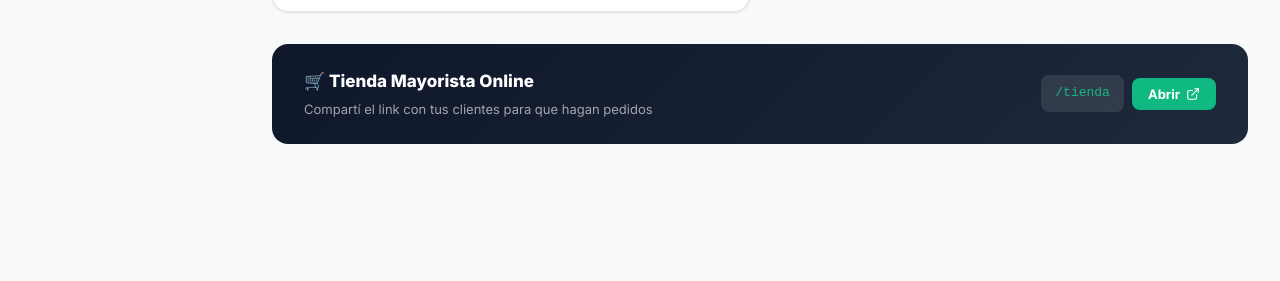
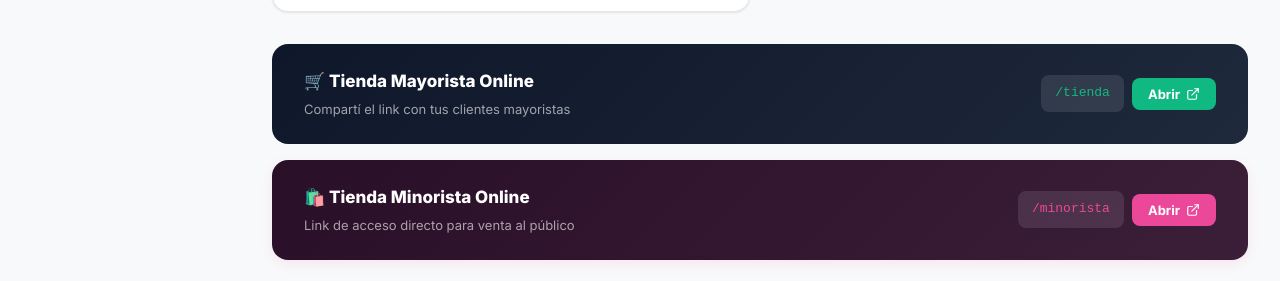
Before and after one commit to lucasmmg12/vyper, a Next.js app: page /admin/ecommerce in a window 1280 px wide. Shown: the part 1017-1298 px from the top of the page. Before the commit the page ends 1185 px from the top, so only its background shows below. Built offline with nearby package versions, Linux system fonts and the light colour scheme; no server answers; the database is empty.

Commit message:
feat(store): added minorista link banner to admin ecommerce dashboard

```diff
--- a/src/app/admin/ecommerce/page.tsx
+++ b/src/app/admin/ecommerce/page.tsx
@@ -308,9 +308,9 @@ export default function EcommerceAdminPage() {
         </div>
       </div>
 
-      {/* ═══════════ TIENDA LINK BANNER ═══════════ */}
+      {/* ═══════════ TIENDA LINK BANNERS ═══════════ */}
+      <div style={{ display: 'flex', flexDirection: 'column', gap: '1rem', marginTop: '2rem' }}>
         <div style={{
-        marginTop: '2rem',
           background: 'linear-gradient(135deg, #0f172a 0%, #1e293b 100%)',
           borderRadius: 16, padding: '1.5rem 2rem',
           display: 'flex', alignItems: 'center', justifyContent: 'space-between',
@@ -321,7 +321,7 @@ export default function EcommerceAdminPage() {
               🛒 Tienda Mayorista Online
             </div>
             <div style={{ color: 'rgba(255,255,255,0.6)', fontSize: '0.8125rem' }}>
-            Compartí el link con tus clientes para que hagan pedidos
+              Compartí el link con tus clientes mayoristas
             </div>
           </div>
           <div style={{ display: 'flex', gap: '0.5rem', alignItems: 'center' }}>
@@ -344,6 +344,43 @@ export default function EcommerceAdminPage() {
             </Link>
           </div>
         </div>
+
+        <div style={{
+          background: 'linear-gradient(135deg, #2a0f28 0%, #3b1e38 100%)',
+          borderRadius: 16, padding: '1.5rem 2rem',
+          display: 'flex', alignItems: 'center', justifyContent: 'space-between',
+          gap: '1rem', flexWrap: 'wrap',
+          boxShadow: '0 4px 12px rgba(236, 72, 153, 0.1)',
+        }}>
+          <div>
+            <div style={{ color: 'white', fontWeight: 800, fontSize: '1.0625rem', marginBottom: '0.25rem' }}>
+              🛍️ Tienda Minorista Online
+            </div>
+            <div style={{ color: 'rgba(255,255,255,0.6)', fontSize: '0.8125rem' }}>
+              Link de acceso directo para venta al público
+            </div>
+          </div>
+          <div style={{ display: 'flex', gap: '0.5rem', alignItems: 'center' }}>
+            <code style={{
+              background: 'rgba(255,255,255,0.1)', color: '#ec4899',
+              padding: '0.5rem 0.875rem', borderRadius: 8, fontSize: '0.8125rem',
+              fontFamily: 'var(--font-mono)',
+            }}>
+              /minorista
+            </code>
+            <Link href="/minorista" target="_blank">
+              <button style={{
+                background: '#ec4899', color: 'white', fontSize: '0.8125rem',
+                padding: '0.5rem 1rem', border: 'none', borderRadius: 8, cursor: 'pointer',
+                fontWeight: 700, display: 'flex', alignItems: 'center', gap: 6,
+                minHeight: 'auto', boxShadow: 'none', letterSpacing: 0,
+              }}>
+                Abrir <ExternalLink size={14} />
+              </button>
+            </Link>
+          </div>
+        </div>
+      </div>
     </div>
   );
 }
```
Lines whose indentation alone changed are shown as unchanged.
